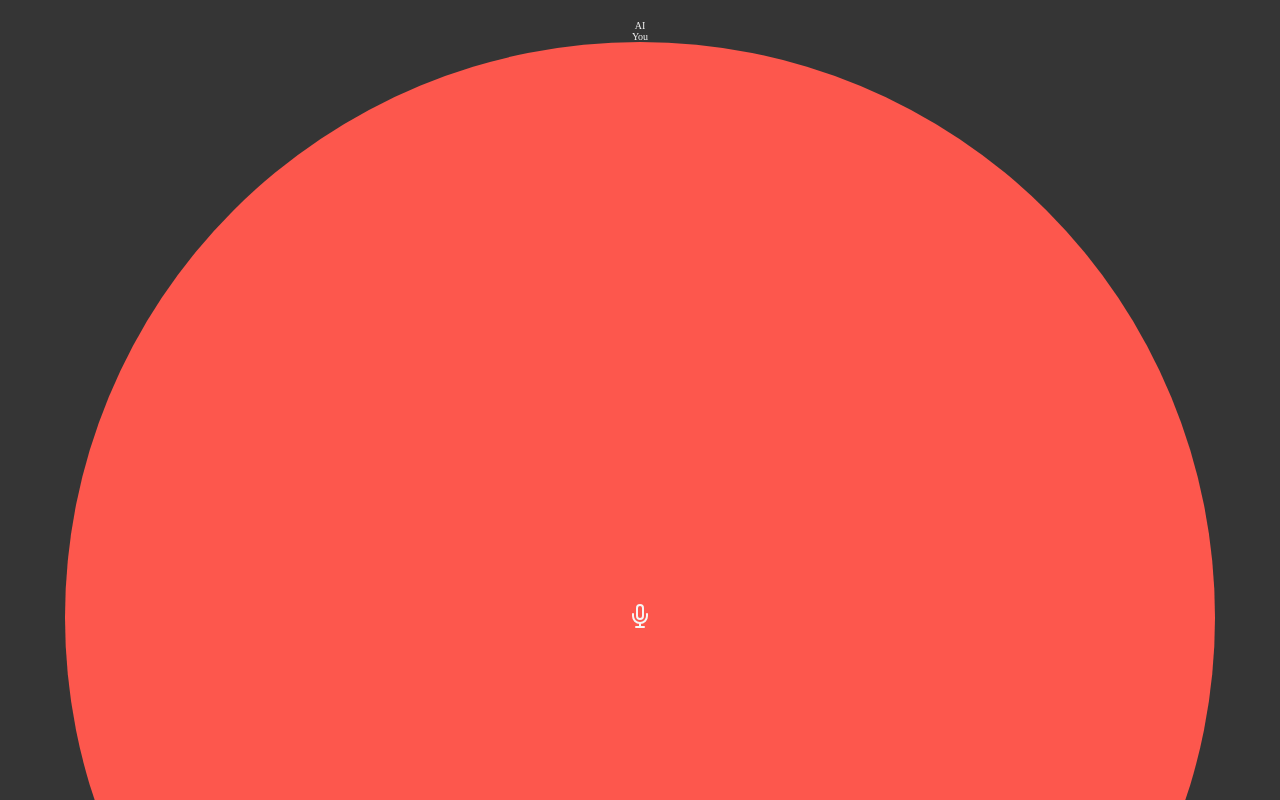
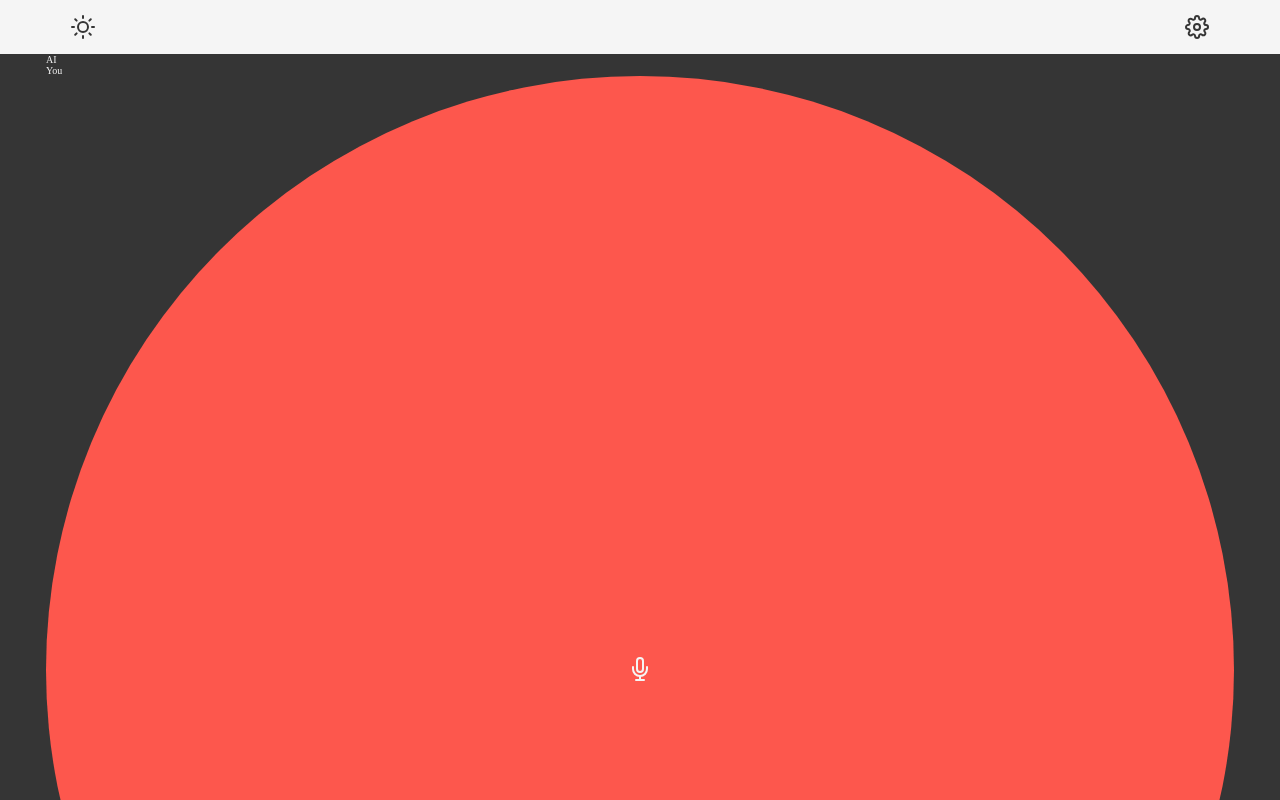
Before and after one commit to srijanmishra/Conversationally, a React (Vite) app in the folder examples/web_voice_chat/web_voice_chat_app/: page / in a window 1280 px wide. Shown: the top 800 px of the page. Built offline with nearby package versions, Linux system fonts and the light colour scheme.

Commit message:
Adds layout component with nav bar

```diff
--- a/examples/web_voice_chat/web_voice_chat_app/src/App.jsx
+++ b/examples/web_voice_chat/web_voice_chat_app/src/App.jsx
@@ -1,4 +1,3 @@
-import './App.css'
 import { Routes, Route } from "react-router-dom";
 import { LandingPage } from './pages/LandingPage.jsx';
 import { ChatPage } from './pages/ChatPage.jsx';
@@ -8,13 +7,11 @@ const App = () => {
   return (
     <>
       <Routes>
-
         <Route path="/login" element={<LandingPage />} />
         {/* <Route path="/" element={<ChatPage />} /> */}
         <Route path="/" element={<ChatPage />} />
         {/* <Route path="/settings" element={<Settings />} /> */}
       </Routes>
-
 
       {/* <div className="card">
         <button onClick={() => setCount((count) => count + 1)}>
@@ -28,7 +25,7 @@ const App = () => {
         Click on the Vite and React logos to learn more
       </p> */}
     </>
-  )
+  );
 }
 
 export default App
--- /dev/null
+++ b/examples/web_voice_chat/web_voice_chat_app/src/layout.jsx
@@ -0,0 +1,29 @@
+import { Sun, Settings } from "react-feather";
+import PropTypes from "prop-types";
+
+const Layout = ({ children }) => {
+  return (
+    <>
+      <nav>
+        <div className="container">
+          <div className="row">
+            <div className="col-6">
+              <Sun />
+            </div>
+            <div className="col-6 text-right">
+              <Settings />
+            </div>
+          </div>
+        </div>
+      </nav>
+      {children}
+      <footer></footer>
+    </>
+  );
+};
+
+Layout.propTypes = {
+  children: PropTypes.node,
+};
+
+export default Layout;
--- a/examples/web_voice_chat/web_voice_chat_app/src/main.jsx
+++ b/examples/web_voice_chat/web_voice_chat_app/src/main.jsx
@@ -4,21 +4,23 @@ import App from './App.jsx'
 import './globals.scss'
 import { Auth0Provider } from '@auth0/auth0-react';
 import { BrowserRouter } from "react-router-dom";
+import Layout from './layout.jsx';
 
 
-ReactDOM.createRoot(document.getElementById('root')).render(
-
+ReactDOM.createRoot(document.getElementById("root")).render(
   <React.StrictMode>
     <BrowserRouter>
       <Auth0Provider
         domain="dev-hcutf1dzts3o8n8w.us.auth0.com"
         clientId="3GDn1MwPdZerVNra7SzxjEFfNH0dCaFB"
         authorizationParams={{
-          redirect_uri: window.location.origin
+          redirect_uri: window.location.origin,
         }}
       >
-        <App />
+        <Layout>
+          <App />
+        </Layout>
       </Auth0Provider>
     </BrowserRouter>
-  </React.StrictMode>,
-)
+  </React.StrictMode>
+);
```
